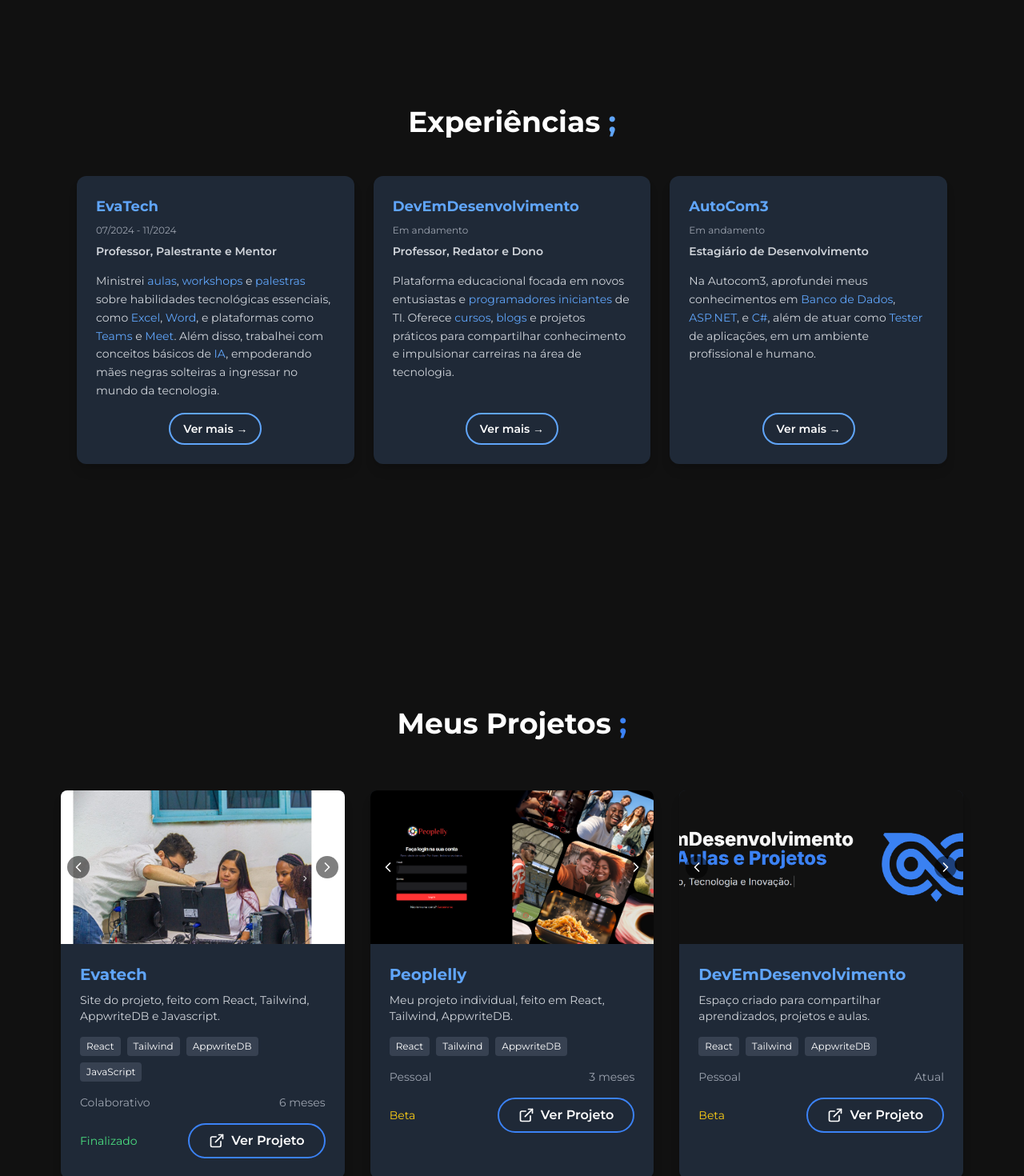
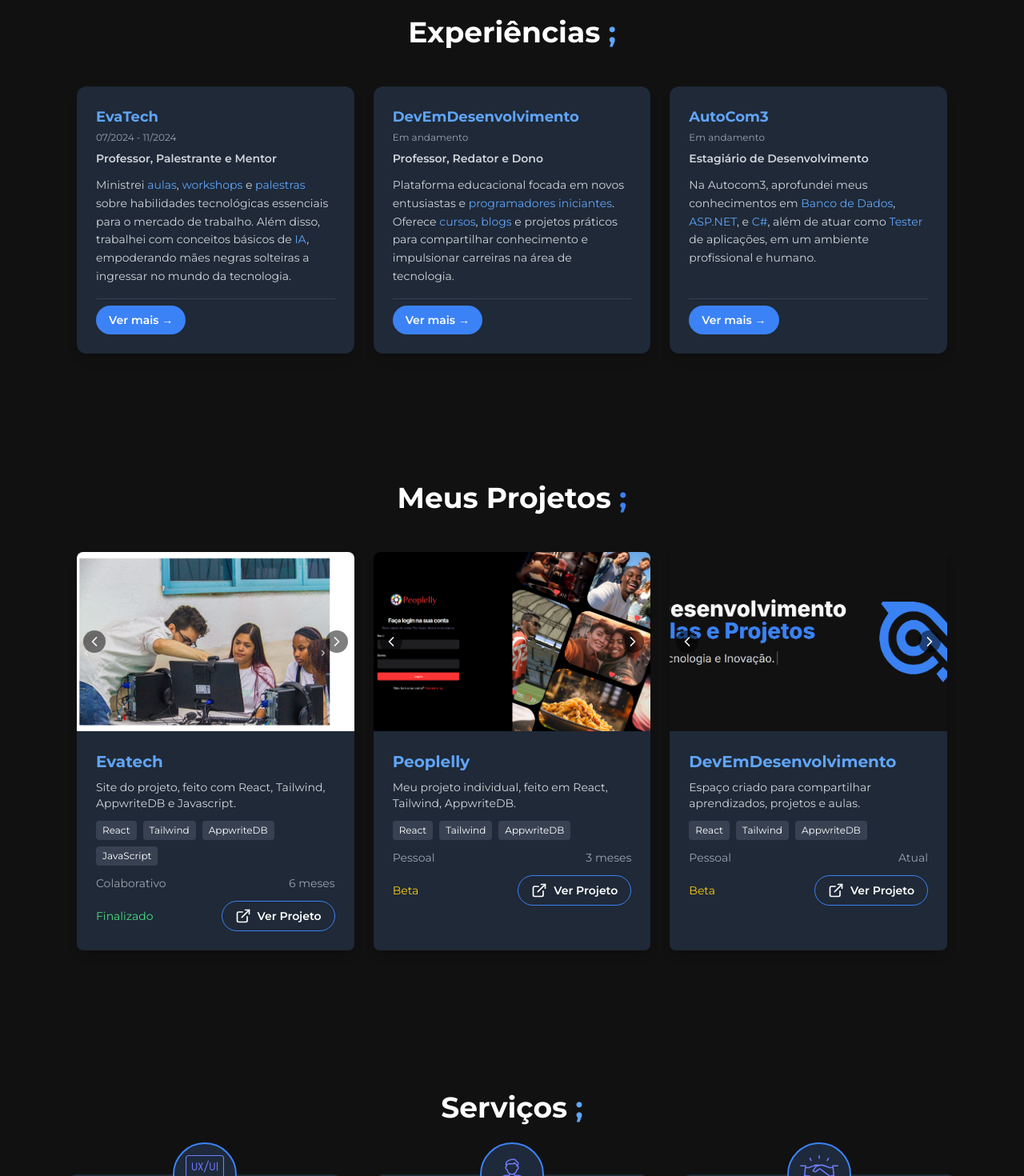
Before and after one commit to PedroReoli/portfolionew, a React (Vite) app: page / in a window 1280 px wide. Shown: the part 1740-3210 px from the top of the page at 80% size. Built offline with nearby package versions, Linux system fonts and the light colour scheme.

Commit message:
responsivity

```diff
--- a/src/_root/pages/BlogSection .tsx
+++ b/src/_root/pages/BlogSection .tsx
@@ -18,32 +18,32 @@
 
 const BlogSection = () => {
   return (
-    <section id="blog" className="bg-[#111111] text-white py-20 px-5">
-      <div className="container mx-auto">
+    <section id="blog" className="bg-[#111111] text-white py-12 sm:py-16 md:py-20 px-4 sm:px-6 md:px-8">
+      <div className="container mx-auto max-w-6xl">
         {/* Título */}
-        <h2 className="text-4xl font-bold text-center mb-12">
+        <h2 className="text-3xl sm:text-4xl font-bold text-center mb-8 sm:mb-12">
           Últimos Posts no Blog <span className="text-blue-400">;</span>
         </h2>
 
         {/* Posts */}
-        <div className="grid grid-cols-1 md:grid-cols-2 lg:grid-cols-3 gap-10">
+        <div className="grid grid-cols-1 md:grid-cols-2 lg:grid-cols-3 gap-6 sm:gap-8 md:gap-10">
           {blogs.map((blog, index) => (
             <article
               key={index}
-              className="bg-gray-800 rounded-xl shadow-lg transition-all duration-300 hover:scale-105 hover:border-2 hover:border-blue-400 p-6 flex flex-col justify-between h-[300px]"
+              className="bg-gray-800 rounded-xl shadow-lg transition-all duration-300 hover:scale-105 hover:border-2 hover:border-blue-400 p-4 sm:p-6 flex flex-col justify-between h-full"
             >
               <div>
-                <h3 className="text-2xl font-bold mb-3 text-blue-400">
+                <h3 className="text-xl sm:text-2xl font-bold mb-2 sm:mb-3 text-blue-400">
                   {blog.title}
                 </h3>
-                <p className="text-gray-300 mb-5 leading-relaxed">
+                <p className="text-sm sm:text-base text-gray-300 mb-4 sm:mb-5 leading-relaxed">
                   {blog.description}
                 </p>
               </div>
               <div className="flex justify-center mt-4">
                 <a
                   href={blog.link}
-                  className="inline-flex items-center py-2 px-4 rounded-full text-base font-semibold border-2 text-white border-blue-400 hover:bg-blue-400 transition-all duration-300"
+                  className="inline-flex items-center py-2 px-4 rounded-full text-sm sm:text-base font-semibold border-2 text-white border-blue-400 hover:bg-blue-400 transition-all duration-300"
                 >
                   Ler mais →
                 </a>
--- a/src/_root/pages/Experience.tsx
+++ b/src/_root/pages/Experience.tsx
@@ -9,7 +9,7 @@
     period: "07/2024 - 11/2024",
     role: "Professor, Palestrante e Mentor",
     description:
-      "Ministrei <span class='text-blue-400'>aulas</span>, <span class='text-blue-400'>workshops</span> e <span class='text-blue-400'>palestras</span> sobre habilidades tecnológicas essenciais, como <span class='text-blue-400'>Excel</span>, <span class='text-blue-400'>Word</span>, e plataformas como <span class='text-blue-400'>Teams</span> e <span class='text-blue-400'>Meet</span>. Além disso, trabalhei com conceitos básicos de <span class='text-blue-400'>IA</span>, empoderando mães negras solteiras a ingressar no mundo da tecnologia.",
+      "Ministrei <span class='text-blue-400'>aulas</span>, <span class='text-blue-400'>workshops</span> e <span class='text-blue-400'>palestras</span> sobre habilidades tecnológicas essenciais para o mercado de trabalho. Além disso, trabalhei com conceitos básicos de <span class='text-blue-400'>IA</span>, empoderando mães negras solteiras a ingressar no mundo da tecnologia.",
     link: "https://evatech2024.netlify.app",
   },
   {
@@ -17,7 +17,7 @@
     period: "Em andamento",
     role: "Professor, Redator e Dono",
     description:
-      "Plataforma educacional focada em novos entusiastas e <span class='text-blue-400'>programadores iniciantes</span> de TI. Oferece <span class='text-blue-400'>cursos</span>, <span class='text-blue-400'>blogs</span> e projetos práticos para compartilhar conhecimento e impulsionar carreiras na área de tecnologia.",
+      "Plataforma educacional focada em novos entusiastas e <span class='text-blue-400'>programadores iniciantes</span>. Oferece <span class='text-blue-400'>cursos</span>, <span class='text-blue-400'>blogs</span> e projetos práticos para compartilhar conhecimento e impulsionar carreiras na área de tecnologia.",
     link: "https://devemdesenvolvimento.com.br",
   },
   {
@@ -51,11 +51,11 @@
   return (
     <section
       id="experiences"
-      className="bg-[#111111] text-white min-h-screen py-16 px-5 flex items-center"
+      className="bg-[#111111] text-white py-16 px-4 sm:px-6 lg:px-8"
     >
-      <div className="container mx-auto max-w-6xl">
+      <div className="container mx-auto max-w-7xl">
         <motion.h2
-          className="text-4xl font-bold text-center mb-12 text-white"
+          className="text-3xl sm:text-4xl font-bold text-center mb-8 sm:mb-12 text-white"
           initial={{ opacity: 0, y: -50 }}
           animate={{ opacity: 1, y: 0 }}
           transition={{ duration: 0.6 }}
@@ -63,7 +63,7 @@
           Experiências <span className="text-blue-400">;</span>
         </motion.h2>
 
-        <div className="grid grid-cols-1 md:grid-cols-3 gap-6">
+        <div className="grid grid-cols-1 sm:grid-cols-2 lg:grid-cols-3 gap-6">
           {paginatedExperiences.map((experience, index) => (
             <ExperienceCard key={index} experience={experience} index={index} />
           ))}
@@ -73,13 +73,13 @@
           <div className="flex justify-center mt-8 space-x-4">
             <button
               onClick={prevPage}
-              className="bg-blue-400 text-white py-2 px-6 rounded-full hover:bg-blue-500 transition-all"
+              className="bg-blue-400 text-white py-2 px-4 sm:px-6 rounded-full hover:bg-blue-500 transition-all text-sm sm:text-base"
             >
               Anterior
             </button>
             <button
               onClick={nextPage}
-              className="bg-blue-400 text-white py-2 px-6 rounded-full hover:bg-blue-500 transition-all"
+              className="bg-blue-400 text-white py-2 px-4 sm:px-6 rounded-full hover:bg-blue-500 transition-all text-sm sm:text-base"
             >
               Próximo
             </button>
@@ -109,20 +109,22 @@
       animate={{ opacity: 1, y: 0 }}
       transition={{ duration: 0.6, delay: index * 0.2 }}
     >
-      <h3 className="text-lg font-bold text-blue-400 mb-2">{experience.company}</h3>
-      <p className="text-xs text-gray-400 mb-2">{experience.period}</p>
-      <p className="text-sm text-gray-300 font-semibold mb-4">{experience.role}</p>
-      <p
-        className="text-sm text-gray-300 leading-relaxed flex-grow"
-        dangerouslySetInnerHTML={{ __html: experience.description }}
-      />
+      <div>
+        <h3 className="text-lg font-bold text-blue-400 mb-1">{experience.company}</h3>
+        <p className="text-xs text-gray-400 mb-2">{experience.period}</p>
+        <p className="text-sm text-gray-300 font-semibold mb-3">{experience.role}</p>
+        <p
+          className="text-sm text-gray-300 leading-relaxed"
+          dangerouslySetInnerHTML={{ __html: experience.description }}
+        />
+      </div>
       {experience.link && (
-        <div className="flex justify-center mt-4">
+        <div className="mt-4 pt-2 border-t border-gray-700">
           <a
             href={experience.link}
             target="_blank"
             rel="noopener noreferrer"
-            className="inline-flex items-center py-2 px-4 rounded-full text-sm font-semibold border-2 text-white border-blue-400 hover:bg-blue-400 transition-all"
+            className="inline-flex items-center py-2 px-4 rounded-full text-sm font-semibold text-white bg-blue-500 hover:bg-blue-600 transition-all"
           >
             Ver mais →
           </a>
--- a/src/_root/pages/FAQ.tsx
+++ b/src/_root/pages/FAQ.tsx
@@ -30,11 +30,10 @@
   ];
 
   return (
-    <section className="bg-[#111111] text-white min-h-screen py-16 px-5 flex items-center">
-      <div className="container mx-auto">
-        {/* Título */}
+    <section className="bg-[#111111] text-white min-h-screen py-12 md:py-16 px-4 md:px-5 flex items-center">
+      <div className="container mx-auto max-w-6xl">
         <motion.h2
-          className="text-4xl font-bold text-center mb-12"
+          className="text-3xl md:text-4xl font-bold text-center mb-8 md:mb-12"
           initial={{ opacity: 0, y: -20 }}
           animate={{ opacity: 1, y: 0 }}
           transition={{ duration: 0.5 }}
@@ -42,22 +41,24 @@
           Perguntas Frequentes <span className="text-blue-400">;</span>
         </motion.h2>
 
-        {/* FAQ */}
-        <div className="grid grid-cols-1 md:grid-cols-2 lg:grid-cols-2 gap-8">
+        <div className="grid grid-cols-1 md:grid-cols-2 gap-6 md:gap-8">
           {faqs.map((faq, index) => (
             <motion.div
               key={index}
-              className="bg-gray-800 p-4 sm:p-6 rounded-lg shadow-lg hover:border-2 hover:border-blue-400 transition-transform duration-300 transform hover:scale-105 flex flex-col justify-between"
+              className="bg-gray-800 p-4 sm:p-6 rounded-lg shadow-lg hover:border-2 hover:border-blue-400 transition-transform duration-300 transform hover:scale-105 flex flex-col h-full"
               initial={{ opacity: 0, scale: 0.95 }}
               animate={{ opacity: 1, scale: 1 }}
             >
-              <h3 className="text-lg md:text-xl font-semibold text-white mb-2">
+              <h3 className="text-lg md:text-xl font-semibold text-white mb-3 md:mb-4">
                 {faq.question}
               </h3>
-              <p className="text-sm md:text-base text-gray-300">
+              <div className="flex-grow flex flex-col">
+                <p className="text-sm md:text-base text-gray-300 mb-4">
                   {faq.answer}
+                </p>
                 {faq.contacts && (
-                  <div className="flex flex-col space-y-2 mt-4">
+                  <div className="mt-auto">
+                    <div className="flex flex-col space-y-2">
                       {faq.contacts.map((contact, idx) => (
                         <a
                           key={idx}
@@ -67,7 +68,7 @@
                           className="flex items-center space-x-2 text-blue-400 hover:text-blue-500 transition-transform duration-300 hover:scale-105"
                         >
                           {contact.icon}
-                        <span>
+                          <span className="text-sm md:text-base">
                             {contact.type === "email"
                               ? "pedrosousa2160@gmail.com"
                               : contact.type === "twitter"
@@ -77,8 +78,9 @@
                         </a>
                       ))}
                     </div>
+                  </div>
                 )}
-              </p>
+              </div>
             </motion.div>
           ))}
         </div>
--- a/src/_root/pages/Projects.tsx
+++ b/src/_root/pages/Projects.tsx
@@ -1,60 +1,70 @@
 'use client'
 
-import { useState } from "react";
+import { useState, useEffect } from "react";
 import { motion, AnimatePresence } from "framer-motion";
 import { projectsData, Project } from "@/constants";
 import { ChevronLeft, ChevronRight, ExternalLink } from 'lucide-react';
 
 const Projects: React.FC = () => {
-  const [currentPage, setCurrentPage] = useState(0);
-  const projectsPerPage = 3;
-  const totalPages = Math.ceil(projectsData.length / projectsPerPage);
+  const [currentProject, setCurrentProject] = useState(0);
+  const [isMobile, setIsMobile] = useState(false);
 
-  const nextPage = () => {
-    setCurrentPage((prev) => (prev + 1) % totalPages);
+  useEffect(() => {
+    const handleResize = () => {
+      setIsMobile(window.innerWidth < 768);
+    };
+    handleResize();
+    window.addEventListener('resize', handleResize);
+    return () => window.removeEventListener('resize', handleResize);
+  }, []);
+
+  const nextProject = () => {
+    setCurrentProject((prev) => (prev + 1) % projectsData.length);
   };
 
-  const prevPage = () => {
-    setCurrentPage((prev) => (prev - 1 + totalPages) % totalPages);
+  const prevProject = () => {
+    setCurrentProject((prev) => (prev - 1 + projectsData.length) % projectsData.length);
   };
 
   return (
     <motion.section
-      className="bg-[#111111] text-white min-h-screen py-20 px-5"
+      className="bg-[#111111] text-white py-12 px-4 sm:px-6 lg:px-8"
       initial={{ opacity: 0 }}
       animate={{ opacity: 1 }}
       transition={{ duration: 0.5 }}
     >
-      <div className="container mx-auto flex-grow flex flex-col">
+      <div className="container mx-auto">
         <motion.h2
-          className="text-4xl font-bold text-center mb-16"
+          className="text-3xl sm:text-4xl font-bold text-center mb-8 sm:mb-12"
           initial={{ opacity: 0, y: -20 }}
           animate={{ opacity: 1, y: 0 }}
           transition={{ duration: 0.6 }}
         >
           Meus Projetos <span className="text-blue-500">;</span>
         </motion.h2>
-        <div className="grid grid-cols-1 md:grid-cols-2 lg:grid-cols-3 gap-8">
-          {projectsData
-            .slice(currentPage * projectsPerPage, (currentPage + 1) * projectsPerPage)
-            .map((project, index) => (
+        {isMobile ? (
+          <div className="relative">
+            <AnimatePresence mode="wait">
+              <ProjectCard key={currentProject} project={projectsData[currentProject]} />
+            </AnimatePresence>
+            <button
+              onClick={prevProject}
+              className="absolute left-0 top-1/2 transform -translate-y-1/2 bg-blue-500 bg-opacity-50 rounded-full p-2 hover:bg-blue-600 hover:bg-opacity-75 transition-colors"
+            >
+              <ChevronLeft className="w-6 h-6 text-white" />
+            </button>
+            <button
+              onClick={nextProject}
+              className="absolute right-0 top-1/2 transform -translate-y-1/2 bg-blue-500 bg-opacity-50 rounded-full p-2 hover:bg-blue-600 hover:bg-opacity-75 transition-colors"
+            >
+              <ChevronRight className="w-6 h-6 text-white" />
+            </button>
+          </div>
+        ) : (
+          <div className="grid grid-cols-1 md:grid-cols-2 lg:grid-cols-3 gap-6">
+            {projectsData.map((project, index) => (
               <ProjectCard key={index} project={project} />
             ))}
-        </div>
-        {totalPages > 1 && (
-          <div className="flex justify-center mt-8 space-x-4">
-            <button
-              onClick={prevPage}
-              className="bg-blue-500 text-white p-2 rounded-full hover:bg-blue-600 transition-colors"
-            >
-              <ChevronLeft className="w-6 h-6" />
-            </button>
-            <button
-              onClick={nextPage}
-              className="bg-blue-500 text-white p-2 rounded-full hover:bg-blue-600 transition-colors"
-            >
-              <ChevronRight className="w-6 h-6" />
-            </button>
           </div>
         )}
       </div>
@@ -84,9 +94,12 @@
   return (
     <motion.div
       className="bg-gray-800 rounded-lg overflow-hidden shadow-lg transition-all duration-300 hover:shadow-xl"
-      whileHover={{ scale: 1.03, border: '2px solid #3B82F6' }}
+      initial={{ opacity: 0, y: 20 }}
+      animate={{ opacity: 1, y: 0 }}
+      exit={{ opacity: 0, y: -20 }}
+      transition={{ duration: 0.3 }}
     >
-      <div className="relative h-48">
+      <div className="relative h-48 sm:h-56">
         <AnimatePresence mode="wait">
           <motion.img
             key={currentImageIndex}
@@ -112,33 +125,33 @@
           <ChevronRight className="w-5 h-5 text-white" />
         </button>
       </div>
-      <div className="p-6">
-        <h3 className="text-xl font-bold mb-2 text-blue-400">{project.title}</h3>
-        <p className="text-sm text-gray-300 mb-4">{project.description}</p>
-        <div className="flex flex-wrap gap-2 mb-4">
+      <div className="p-4 sm:p-6">
+        <h3 className="text-lg sm:text-xl font-bold mb-2 text-blue-400">{project.title}</h3>
+        <p className="text-sm text-gray-300 mb-3">{project.description}</p>
+        <div className="flex flex-wrap gap-2 mb-3">
           {project.techStack.map((tech: string, index: number) => (
             <span key={index} className="bg-gray-700 text-xs text-white px-2 py-1 rounded">
               {tech}
             </span>
           ))}
         </div>
-        <div className="flex justify-between items-center text-sm text-gray-400 mb-4">
+        <div className="flex justify-between items-center text-xs sm:text-sm text-gray-400 mb-3">
           <span>{project.type}</span>
           <span>{project.duration}</span>
         </div>
         <div className="flex justify-between items-center">
-          <span className={`text-sm ${project.status === 'Finalizado' ? 'text-green-400' : 'text-yellow-400'}`}>
+          <span className={`text-xs sm:text-sm ${project.status === 'Finalizado' ? 'text-green-400' : 'text-yellow-400'}`}>
             {project.status}
           </span>
           <motion.a
             href={project.link}
             target="_blank"
             rel="noopener noreferrer"
-            className="inline-flex items-center py-2 px-6 rounded-full text-base font-semibold border-2 transition-all duration-300 transform hover:scale-105 focus:outline-none focus:ring-2 focus:ring-offset-2 text-white border-blue-500 hover:bg-blue-500 hover:text-white hover:shadow-lg active:bg-blue-600"
+            className="inline-flex items-center py-1 px-3 sm:py-2 sm:px-4 rounded-full text-sm font-semibold border transition-all duration-300 transform hover:scale-105 focus:outline-none focus:ring-2 focus:ring-offset-2 text-white border-blue-500 hover:bg-blue-500 hover:text-white hover:shadow-lg active:bg-blue-600"
             whileHover={{ scale: 1.05 }}
             whileTap={{ scale: 0.95 }}
           >
-            <ExternalLink className="w-5 h-5 mr-2 text-white" />
+            <ExternalLink className="w-4 h-4 sm:w-5 sm:h-5 mr-1 sm:mr-2 text-white" />
             Ver Projeto
           </motion.a>
         </div>
--- a/src/components/SkillsDescription.tsx
+++ b/src/components/SkillsDescription.tsx
@@ -25,18 +25,18 @@
     >
       {/* Header */}
       <div className="flex items-center space-x-4 mb-4">
-        <div className="w-12 h-12 bg-blue-400/20 border border-blue-400 rounded-full flex items-center justify-center">
-          <img src={skill.icon} alt={skill.title} className="w-8 h-8 object-contain" />
+        <div className="w-10 h-10 sm:w-12 sm:h-12 bg-blue-400/20 border border-blue-400 rounded-full flex items-center justify-center">
+          <img src={skill.icon} alt={skill.title} className="w-6 h-6 sm:w-8 sm:h-8 object-contain" />
         </div>
-        <h2 className="text-xl font-bold text-blue-400">{skill.title}</h2>
+        <h2 className="text-lg sm:text-xl font-bold text-blue-400">{skill.title}</h2>
       </div>
 
       {/* Description */}
-      <p className="text-sm text-gray-300 mb-4">{skill.description}</p>
+      <p className="text-xs sm:text-sm text-gray-300 mb-4">{skill.description}</p>
 
       {/* Level */}
       <div className="mb-4">
-        <h3 className="text-sm font-bold text-blue-400 mb-1">Nível</h3>
+        <h3 className="text-xs sm:text-sm font-bold text-blue-400 mb-1">Nível</h3>
         <div className="relative w-full bg-gray-700/50 h-2 rounded-full">
           <div
             className="absolute top-0 left-0 h-2 bg-gradient-to-r from-blue-400 to-blue-600 rounded-full"
@@ -47,22 +47,22 @@
 
       {/* Details */}
       <div>
-        <h3 className="text-sm font-bold text-blue-400 mb-2">Detalhes</h3>
-        <p className="text-sm text-gray-300 leading-relaxed">{skill.details}</p>
+        <h3 className="text-xs sm:text-sm font-bold text-blue-400 mb-2">Detalhes</h3>
+        <p className="text-xs sm:text-sm text-gray-300 leading-relaxed">{skill.details}</p>
       </div>
 
       {/* Courses */}
       {skill.courses.length > 0 && (
         <div className="mt-4">
-          <h3 className="text-sm font-bold text-blue-400 mb-2">Cursos Relacionados</h3>
-          <div className="grid grid-cols-1 gap-2">
+          <h3 className="text-xs sm:text-sm font-bold text-blue-400 mb-2">Cursos Relacionados</h3>
+          <div className="grid grid-cols-1 sm:grid-cols-2 gap-2">
             {skill.courses.map((course, idx) => (
               <a
                 key={idx}
                 href={skill.coursesLinks[idx]}
                 target="_blank"
                 rel="noopener noreferrer"
-                className="py-2 px-4 text-sm font-medium text-blue-400 border border-blue-400 rounded-md hover:bg-blue-400 hover:text-white transition-all duration-300 text-center"
+                className="py-1 px-2 md:py-1.5 md:px-3 lg:py-2 lg:px-4 text-xs md:text-sm font-medium text-blue-400 border border-blue-400 rounded-md hover:bg-blue-400 hover:text-white transition-all duration-300 text-center truncate"
               >
                 {course}
               </a>
```
Also changed, not shown: src/_root/pages/Skills.tsx (+7 -7 lines). Lines whose indentation alone changed are shown as unchanged.
